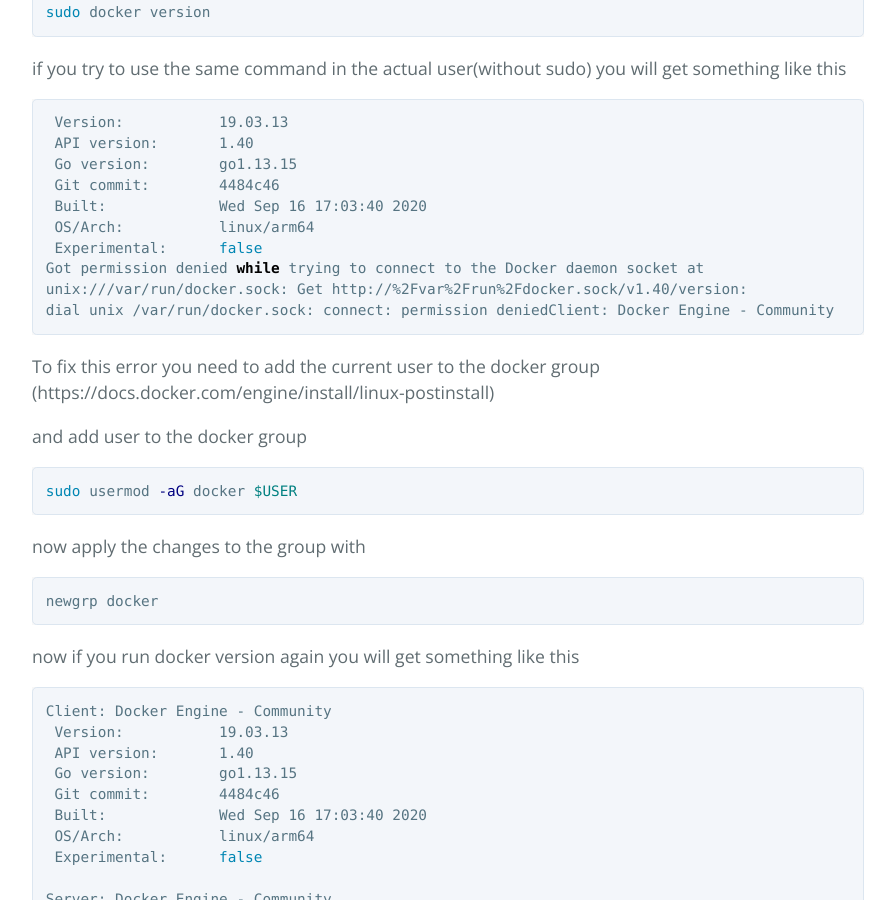
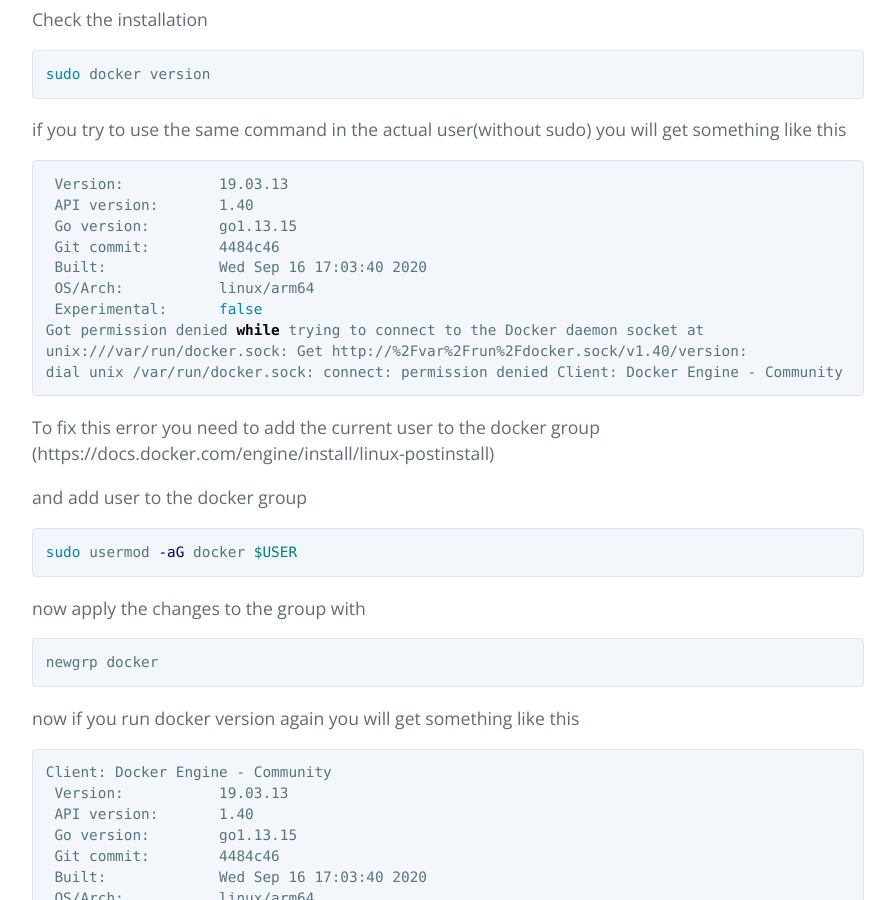
Before and after one commit to JavierLimon/javier-blog, a Jekyll site: the page built from _posts/2020-09-22-install-docker-raspberry-pi.md, in a window 1280 px wide and 900 px high, scrolled down 1295 px. Shown: the whole window, without its empty margins (192-1087 px from the left). Built offline with Jekyll 4.4.1, drawn with Linux system fonts in a browser that asks for light colours; some of the changed text lies outside the part shown.

Commit message:
as
Co-Authored-By: Javier Limon <JavierLimon@users.noreply.github.com>

````diff
--- a/_posts/2020-09-22-install-docker-raspberry-pi.md
+++ b/_posts/2020-09-22-install-docker-raspberry-pi.md
@@ -6,7 +6,9 @@ title: "Install Docker on Raspberry Pi 4"
 # [](#header-1)Install Docker on raspberry pi
 
 Requirements:
+
 Raspberry pi 4
+
 [Ubuntu 20.04.1 LTS]({{https://ubuntu.com/download/raspberry-pi}}).
 Ubuntu 20.04.1 LTS(https://ubuntu.com/download/raspberry-pi)
 
@@ -59,7 +61,7 @@ if you try to use the same command in the actual user(without sudo) you will get
  Experimental:      false
 Got permission denied while trying to connect to the Docker daemon socket at
 unix:///var/run/docker.sock: Get http://%2Fvar%2Frun%2Fdocker.sock/v1.40/version:
-dial unix /var/run/docker.sock: connect: permission deniedClient: Docker Engine - Community
+dial unix /var/run/docker.sock: connect: permission denied Client: Docker Engine - Community
 ```
 To fix this error you need to add the current user to the docker group (https://docs.docker.com/engine/install/linux-postinstall)
 
````
